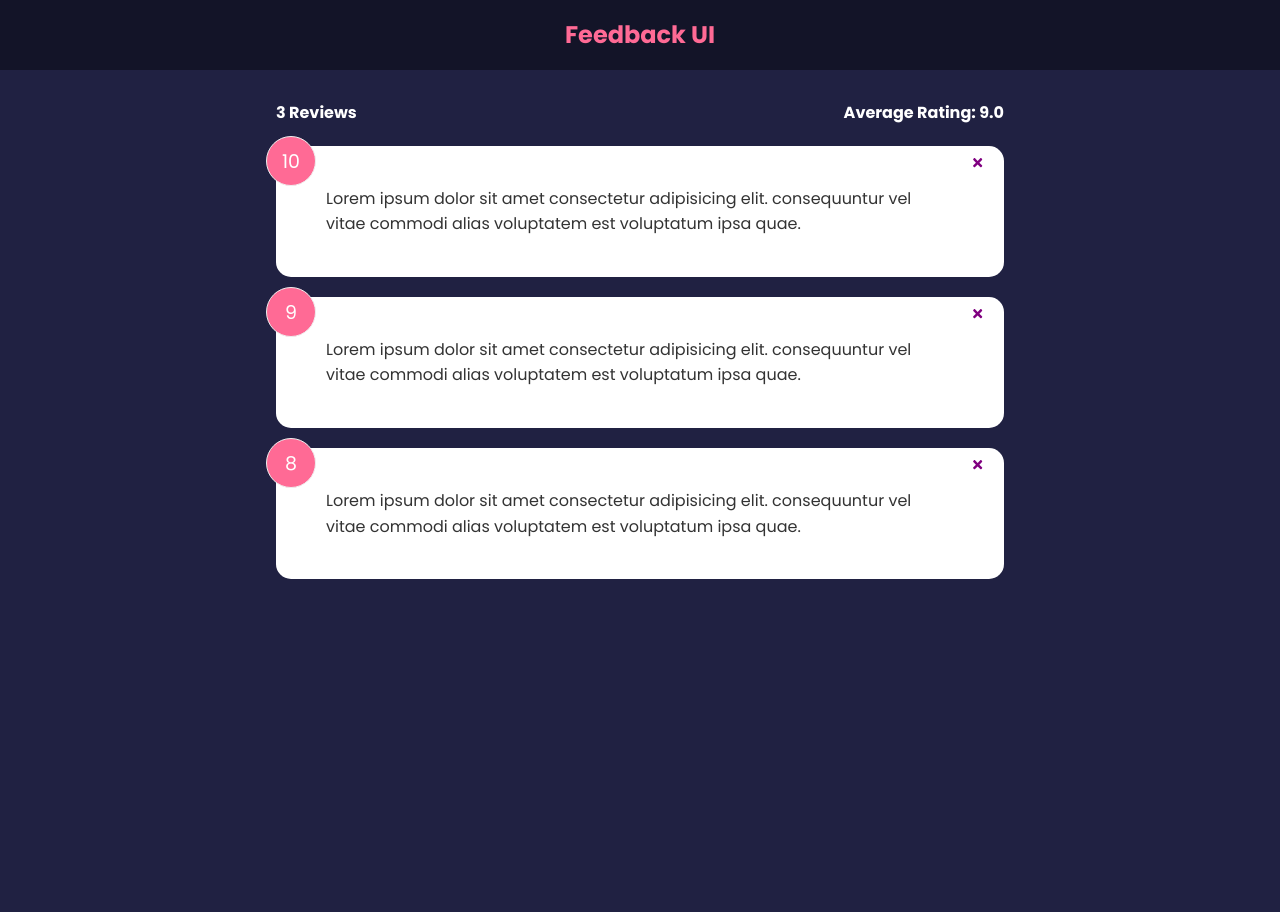
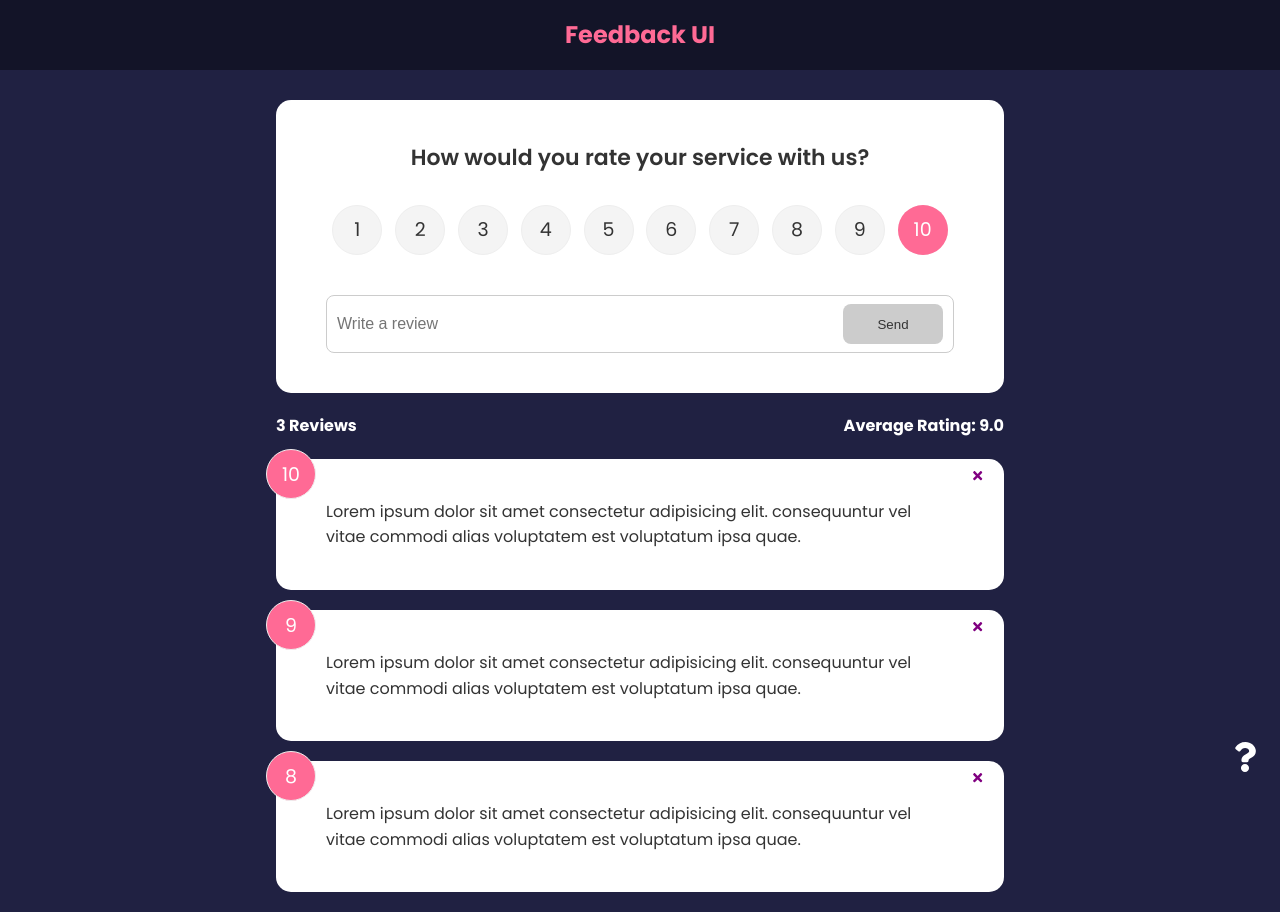
Before and after one commit to SciSaif/Feedback-App, a React (Create React App) app: page / in a window 1280 px wide. Before the commit the page ends 800 px from the top, so only its background shows below. Built offline with nearby package versions, Linux system fonts and the light colour scheme.

Commit message:
more functionality

```diff
--- a/package.json
+++ b/package.json
@@ -3,10 +3,13 @@
   "version": "0.1.0",
   "private": true,
   "dependencies": {
+    "framer-motion": "^4.1.17",
     "react": "^17.0.2",
     "react-dom": "^17.0.2",
     "react-icons": "^4.3.1",
+    "react-router-dom": "^6.2.1",
     "react-scripts": "5.0.0",
+    "uuid": "^8.3.2",
     "web-vitals": "^2.1.4"
   },
   "scripts": {
--- a/src/App.js
+++ b/src/App.js
@@ -1,8 +1,13 @@
+import { v4 as uuidv4 } from "uuid";
+import { BrowserRouter as Router, Route, Routes } from "react-router-dom";
 import { useState } from "react";
 import Header from "./components/Header";
 import FeedbackData from "./data/FeedbackData";
 import FeedbackList from "./components/FeedbackList";
 import FeedbackStats from "./components/FeedbackStats";
+import FeedbackForm from "./components/FeedbackForm";
+import AboutPage from "./components/pages/AboutPage";
+import AboutIconLink from "./components/AboutIconLink";
 
 function App() {
   const [feedback, setFeedback] = useState(FeedbackData);
@@ -13,14 +18,37 @@
     }
   };
 
+  const addFeedback = (newFeedback) => {
+    newFeedback.id = uuidv4();
+    setFeedback([newFeedback, ...feedback]);
+  };
+
   return (
-    <>
+    <Router>
       <Header text="Feedback UI" />
       <div className="container">
-        <FeedbackStats feedback={feedback} />
-        <FeedbackList feedback={feedback} handleDelete={deleteFeedback} />
+        <Routes>
+          <Route
+            exact
+            path="/"
+            element={
+              <>
+                <FeedbackForm handleAdd={addFeedback} />
+                <FeedbackStats feedback={feedback} />
+                <FeedbackList
+                  feedback={feedback}
+                  handleDelete={deleteFeedback}
+                />
+              </>
+            }
+          ></Route>
+
+          <Route path="/about" element={<AboutPage />} />
+        </Routes>
+
+        <AboutIconLink />
       </div>
-    </>
+    </Router>
   );
 }
 
--- /dev/null
+++ b/src/components/AboutIconLink.jsx
@@ -0,0 +1,15 @@
+import { FaQuestion } from "react-icons/fa";
+import React from "react";
+import { Link } from "react-router-dom";
+
+function AboutIconLink() {
+  return (
+    <div className="about-link">
+      <Link to="/about">
+        <FaQuestion size={30} />
+      </Link>
+    </div>
+  );
+}
+
+export default AboutIconLink;
--- /dev/null
+++ b/src/components/FeedbackForm.jsx
@@ -0,0 +1,63 @@
+import React from "react";
+import Card from "./shared/Card";
+import Button from "./shared/Button";
+import RatingSelect from "./RatingSelect";
+import { useState } from "react";
+
+function FeedbackForm({ handleAdd }) {
+  const [text, setText] = useState("");
+  const [btnDisabled, setBtnDisabled] = useState(true);
+  const [message, setMessage] = useState("");
+  const [rating, setRating] = useState(10);
+
+  const handleTextChange = (e) => {
+    let value = e.target.value;
+    console.log(text);
+    if (value === "") {
+      setBtnDisabled(true);
+      setMessage(null);
+    } else if (value !== "" && value.trim().length <= 10) {
+      setMessage("Text must be at least 10 characters");
+      setBtnDisabled(true);
+    } else {
+      setMessage(null);
+      setBtnDisabled(false);
+    }
+    setText(value);
+  };
+
+  const handleSubmit = (e) => {
+    e.preventDefault();
+    if (text.trim().length > 10) {
+      const newFeedback = {
+        text,
+        rating,
+      };
+      handleAdd(newFeedback);
+      setText("");
+    }
+  };
+
+  return (
+    <Card>
+      <form onSubmit={handleSubmit}>
+        <h2> How would you rate your service with us?</h2>
+        <RatingSelect select={(rating) => setRating(rating)} />
+        <div className="input-group">
+          <input
+            onChange={handleTextChange}
+            type="text"
+            placeholder="Write a review"
+            value={text}
+          />
+          <Button type="submit" isDisabled={btnDisabled}>
+            Send
+          </Button>
+        </div>
+        {message && <div className="message">{message}</div>}
+      </form>
+    </Card>
+  );
+}
+
+export default FeedbackForm;
--- a/src/components/FeedbackList.jsx
+++ b/src/components/FeedbackList.jsx
@@ -1,3 +1,4 @@
+import { motion, AnimatePresence } from "framer-motion";
 import React from "react";
 import PropTypes from "prop-types";
 import FeedbackItem from "./FeedbackItem";
@@ -6,11 +7,32 @@
   if (!feedback || feedback.length === 0) {
     return <p>No feedback Yet</p>;
   }
+  // return (
+  //   <div className="feedback-list">
+  //     {feedback.map((item) => (
+  //       <FeedbackItem key={item.id} item={item} handleDelete={handleDelete} />
+  //     ))}
+  //   </div>
+  // );
+
   return (
     <div className="feedback-list">
-      {feedback.map((item) => (
-        <FeedbackItem key={item.id} item={item} handleDelete={handleDelete} />
-      ))}
+      <AnimatePresence>
+        {feedback.map((item) => (
+          <motion.div
+            key={item.id}
+            initial={{ opacity: 0 }}
+            animate={{ opacity: 1 }}
+            exit={{ opacity: 0 }}
+          >
+            <FeedbackItem
+              key={item.id}
+              item={item}
+              handleDelete={handleDelete}
+            />
+          </motion.div>
+        ))}
+      </AnimatePresence>
     </div>
   );
 }
--- /dev/null
+++ b/src/components/RatingSelect.jsx
@@ -0,0 +1,128 @@
+import React from "react";
+import { useState } from "react";
+
+function RatingSelect({ select }) {
+  const [selected, setSelected] = useState(10);
+
+  const handleChange = (e) => {
+    setSelected(+e.currentTarget.value);
+    select(+e.currentTarget.value);
+  };
+
+  return (
+    <ul className="rating">
+      <li>
+        <input
+          type="radio"
+          id="num1"
+          name="rating"
+          value="1"
+          onChange={handleChange}
+          checked={selected === 1}
+        />
+        <label htmlFor="num1">1</label>
+      </li>
+      <li>
+        <input
+          type="radio"
+          id="num2"
+          name="rating"
+          value="2"
+          onChange={handleChange}
+          checked={selected === 2}
+        />
+        <label htmlFor="num2">2</label>
+      </li>
+      <li>
+        <input
+          type="radio"
+          id="num3"
+          name="rating"
+          value="3"
+          onChange={handleChange}
+          checked={selected === 3}
+        />
+        <label htmlFor="num3">3</label>
+      </li>
+      <li>
+        <input
+          type="radio"
+          id="num4"
+          name="rating"
+          value="4"
+          onChange={handleChange}
+          checked={selected === 4}
+        />
+        <label htmlFor="num4">4</label>
+      </li>
+      <li>
+        <input
+          type="radio"
+          id="num5"
+          name="rating"
+          value="5"
+          onChange={handleChange}
+          checked={selected === 5}
+        />
+        <label htmlFor="num5">5</label>
+      </li>
+      <li>
+        <input
+          type="radio"
+          id="num6"
+          name="rating"
+          value="6"
+          onChange={handleChange}
+          checked={selected === 6}
+        />
+        <label htmlFor="num6">6</label>
+      </li>
+      <li>
+        <input
+          type="radio"
+          id="num7"
+          name="rating"
+          value="7"
+          onChange={handleChange}
+          checked={selected === 7}
+        />
+        <label htmlFor="num7">7</label>
+      </li>
+      <li>
+        <input
+          type="radio"
+          id="num8"
+          name="rating"
+          value="8"
+          onChange={handleChange}
+          checked={selected === 8}
+        />
+        <label htmlFor="num8">8</label>
+      </li>
+      <li>
+        <input
+          type="radio"
+          id="num9"
+          name="rating"
+          value="9"
+          onChange={handleChange}
+          checked={selected === 9}
+        />
+        <label htmlFor="num9">9</label>
+      </li>
+      <li>
+        <input
+          type="radio"
+          id="num10"
+          name="rating"
+          value="10"
+          onChange={handleChange}
+          checked={selected === 10}
+        />
+        <label htmlFor="num10">10</label>
+      </li>
+    </ul>
+  );
+}
+
+export default RatingSelect;
--- /dev/null
+++ b/src/components/pages/AboutPage.jsx
@@ -0,0 +1,18 @@
+import React from "react";
+import Card from "../shared/Card";
+import { Link } from "react-router-dom";
+
+function AboutPage() {
+  return (
+    <Card>
+      <h1>About This Project</h1>
+      <p>This is a React App to leave feedback for a product or service</p>
+      <p>Version: 1.0.0</p>
+      <p>
+        <Link to="/">Back To Home</Link>
+      </p>
+    </Card>
+  );
+}
+
+export default AboutPage;
--- /dev/null
+++ b/src/components/shared/Button.jsx
@@ -0,0 +1,25 @@
+import React from "react";
+import PropTypes from "prop-types";
+
+function Button({ children, version, type, isDisabled }) {
+  return (
+    <button type={type} disabled={isDisabled} className={`btn btn-${version}`}>
+      {children}
+    </button>
+  );
+}
+
+Button.defaultProps = {
+  version: "primary",
+  type: "button",
+  isDisabled: false,
+};
+
+Button.propTypes = {
+  children: PropTypes.node.isRequired,
+  version: PropTypes.string,
+  type: PropTypes.string,
+  isDisabled: PropTypes.bool,
+};
+
+export default Button;
```
Also changed, not shown: 1 other file (tests, documents, lock files or other folders).
